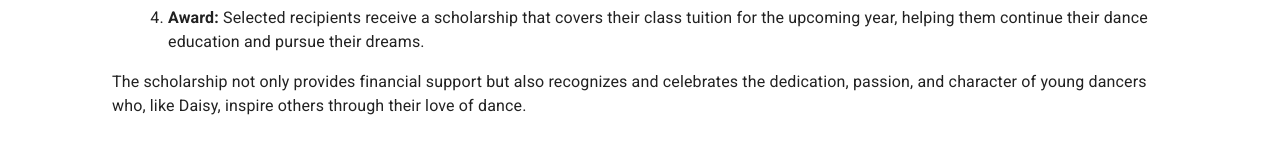
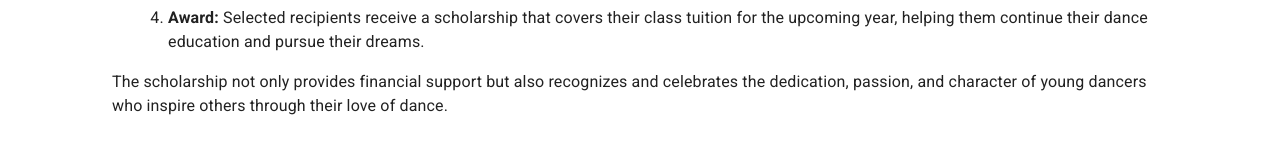
Before and after one commit to shonlittle/little-daisy, a React (Create React App) app: page /about in a window 1280 px wide. Shown: the part 1013-1181 px from the top of the page. Built offline with nearby package versions, Linux system fonts and the light colour scheme.

Commit message:
Refactor About and Contact components for improved clarity and organization, simplifying text in About and optimizing imports in Contact

```diff
--- a/src/pages/About.tsx
+++ b/src/pages/About.tsx
@@ -127,8 +127,7 @@ const About = () => {
           <Typography variant="body1" paragraph>
             The scholarship not only provides financial support but also
             recognizes and celebrates the dedication, passion, and character of
-            young dancers who, like Daisy, inspire others through their love of
-            dance.
+            young dancers who inspire others through their love of dance.
           </Typography>
         </Paper>
       </Box>
```
Also changed, not shown: src/pages/Contact.tsx (+1 -8 lines).
